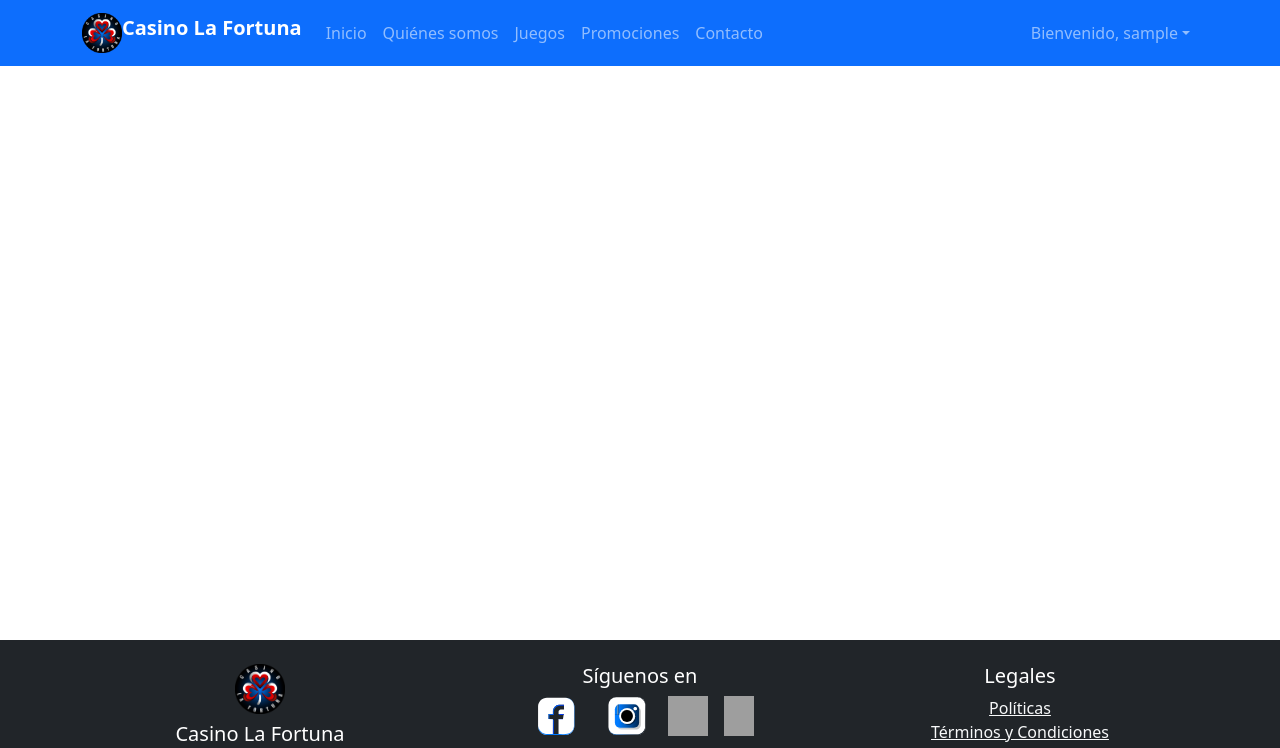
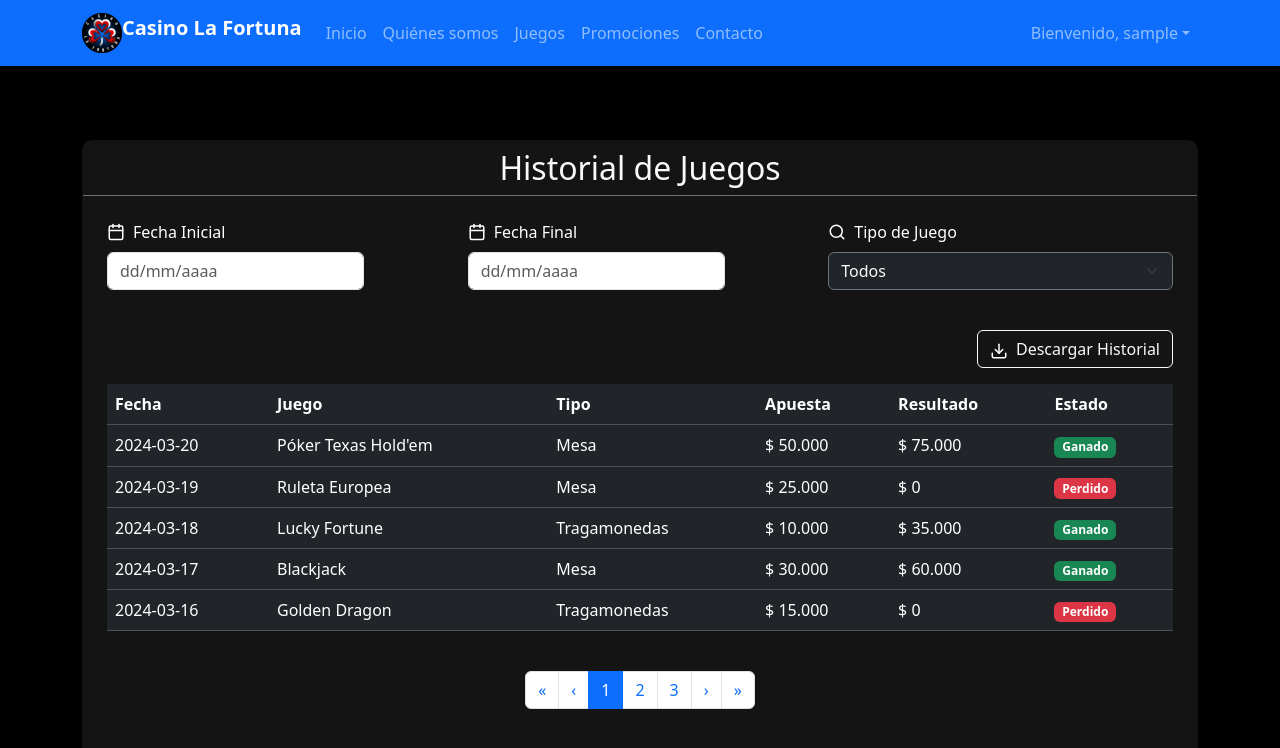
Before and after one commit to williamppmm/casino_proyecto_react_hosting, a React (Create React App) app in the folder frontend/: page /historial-juegos in a window 1280 px wide. Shown: the top 748 px of the page. Built offline with nearby package versions, Linux system fonts and the light colour scheme; no server answers; sample sign-in values are in the browser's storage; grey boxes are pictures that could not be loaded.

Commit message:
feat: añadido el componente HistorialJuegos y ajustes en la página de inicio

```diff
--- a/frontend/package.json
+++ b/frontend/package.json
@@ -15,6 +15,7 @@
     "react-bootstrap": "^2.10.5",
     "react-datepicker": "^7.4.0",
     "react-dom": "^18.3.1",
+    "react-feather": "^2.0.10",
     "react-google-recaptcha": "^3.1.0",
     "react-icons": "^5.3.0",
     "react-router-dom": "^6.27.0",
--- a/frontend/src/App.js
+++ b/frontend/src/App.js
@@ -41,6 +41,9 @@ import DashboardOnlineGames from './pages/dashboard/DashboardOnlineGames';
 import DashboardCashier from './pages/dashboard/DashboardCashier';
 import DashboardRestaurant from './pages/dashboard/DashboardRestaurant';
 
+// Componentes del Dashboard Cliente
+import HistorialJuegos from './pages/dashboard/client/HistorialJuegos';
+
 // Importación del ProtectedRoute
 import ProtectedRoute from './components/common/ProtectedRoute';
 
@@ -78,6 +81,7 @@ function App() {
               </ProtectedRoute>
             }
           />
+          {/* Subrutas del dashboard cliente */}
           <Route
             path="/perfil-cliente"
             element={
@@ -86,6 +90,15 @@ function App() {
               </ProtectedRoute>
             }
           />
+          <Route
+            path="historial-juegos"
+            element={
+              <ProtectedRoute>
+                <HistorialJuegos />
+              </ProtectedRoute>
+            }
+          />
+          {/* Subrutas del perfil del cliente */}
           <Route
             path="/actualizar-datos"
             element={
--- /dev/null
+++ b/frontend/src/pages/dashboard/client/HistorialJuegos.js
@@ -0,0 +1,252 @@
+import React, { useState } from 'react';
+import { Container, Card, Table, Form, Button, Row, Col, Badge, Pagination } from 'react-bootstrap';
+import { Calendar, Search, Download } from 'lucide-react';
+import CustomDatePicker from '../../../components/forms/DatePicker';
+
+const HistorialJuegos = () => {
+  // Estados para los filtros y paginación
+  const [dateRange, setDateRange] = useState({ start: '', end: '' });
+  const [gameType, setGameType] = useState('all');
+
+  // Datos de ejemplo basados en la documentación
+  const mockHistory = [
+    {
+      id: 1,
+      date: '2024-03-20',
+      game: 'Póker Texas Hold\'em',
+      type: 'Mesa',
+      bet: 50000,
+      result: 75000,
+      status: 'win'
+    },
+    {
+      id: 2,
+      date: '2024-03-19',
+      game: 'Ruleta Europea',
+      type: 'Mesa',
+      bet: 25000,
+      result: 0,
+      status: 'loss'
+    },
+    {
+      id: 3,
+      date: '2024-03-18',
+      game: 'Lucky Fortune',
+      type: 'Tragamonedas',
+      bet: 10000,
+      result: 35000,
+      status: 'win'
+    },
+    {
+      id: 4,
+      date: '2024-03-17',
+      game: 'Blackjack',
+      type: 'Mesa',
+      bet: 30000,
+      result: 60000,
+      status: 'win'
+    },
+    {
+      id: 5,
+      date: '2024-03-16',
+      game: 'Golden Dragon',
+      type: 'Tragamonedas',
+      bet: 15000,
+      result: 0,
+      status: 'loss'
+    }
+  ];
+
+  // Función para manejar la descarga del historial
+  const handleDownload = () => {
+    console.log('Descargando historial...');
+  };
+
+  // Función para renderizar el badge del estado
+  const renderStatusBadge = (status) => {
+    return (
+      <Badge bg={status === 'win' ? 'success' : 'danger'}>
+        {status === 'win' ? 'Ganado' : 'Perdido'}
+      </Badge>
+    );
+  };
+
+  // Función para formatear moneda en COP
+  const formatCOP = (amount) => {
+    return new Intl.NumberFormat('es-CO', {
+      style: 'currency',
+      currency: 'COP',
+      minimumFractionDigits: 0,
+      maximumFractionDigits: 0
+    }).format(amount);
+  };
+
+  // Estilo común para las etiquetas
+  const labelStyle = {
+    color: '#fff',
+    display: 'flex',
+    alignItems: 'center',
+    marginBottom: '0.5rem'
+  };
+
+  // Estilo común para los contenedores de Form.Group
+  const formGroupStyle = {
+    marginBottom: '1rem'
+  };
+
+  // Estilo común para los iconos
+  const iconStyle = {
+    className: "me-2",
+    size: 18,
+    color: "#fff"
+  };
+
+  return (
+    <div style={{ backgroundColor: '#000', minHeight: '100vh', paddingTop: '80px', paddingBottom: '80px' }}>
+      <Container>
+        <Card className="shadow-lg text-light" style={{ backgroundColor: '#141414', borderRadius: '10px' }}>
+          <Card.Header className="bg-transparent border-bottom border-secondary">
+            <h2 className="mb-0 text-center">Historial de Juegos</h2>
+          </Card.Header>
+
+          <Card.Body className="p-4">
+            {/* Filtros */}
+            <Row className="mb-4 g-3">
+              <Col md={4}>
+                <Form.Group style={formGroupStyle}>
+                  <Form.Label style={labelStyle}>
+                    <Calendar {...iconStyle} />
+                    Fecha Inicial
+                  </Form.Label>
+                  <div style={{ position: 'relative' }}>
+                    <CustomDatePicker
+                      id="fecha-inicial"
+                      value={dateRange.start}
+                      onDateChange={(date) => setDateRange({ ...dateRange, start: date })}
+                      className="form-control bg-dark text-light border-secondary"
+                    />
+                  </div>
+                </Form.Group>
+              </Col>
+
+              <Col md={4}>
+                <Form.Group style={formGroupStyle}>
+                  <Form.Label style={labelStyle}>
+                    <Calendar {...iconStyle} />
+                    Fecha Final
+                  </Form.Label>
+                  <div style={{ position: 'relative' }}>
+                    <CustomDatePicker
+                      id="fecha-final"
+                      value={dateRange.end}
+                      onDateChange={(date) => setDateRange({ ...dateRange, end: date })}
+                      className="form-control bg-dark text-light border-secondary"
+                    />
+                  </div>
+                </Form.Group>
+              </Col>
+
+              <Col md={4}>
+                <Form.Group style={formGroupStyle}>
+                  <Form.Label style={labelStyle}>
+                    <Search {...iconStyle} />
+                    Tipo de Juego
+                  </Form.Label>
+                  <Form.Select
+                    value={gameType}
+                    onChange={(e) => setGameType(e.target.value)}
+                    className="form-control bg-dark text-light border-secondary"
+                  >
+                    <option value="all">Todos</option>
+                    <option value="mesa">Juegos de Mesa</option>
+                    <option value="tragamonedas">Tragamonedas</option>
+                    <option value="online">Juegos Online</option>
+                  </Form.Select>
+                </Form.Group>
+              </Col>
+            </Row>
+
+            {/* Botón de descarga */}
+            <div className="mb-3 text-end">
+              <Button variant="outline-light" onClick={handleDownload}>
+                <Download {...iconStyle} />
+                Descargar Historial
+              </Button>
+            </div>
+
+            {/* Tabla de historial */}
+            <div className="table-responsive">
+              <Table hover variant="dark" className="align-middle">
+                <thead>
+                  <tr>
+                    <th>Fecha</th>
+                    <th>Juego</th>
+                    <th>Tipo</th>
+                    <th>Apuesta</th>
+                    <th>Resultado</th>
+                    <th>Estado</th>
+                  </tr>
+                </thead>
+                <tbody>
+                  {mockHistory.map((game) => (
+                    <tr key={game.id}>
+                      <td>{game.date}</td>
+                      <td>{game.game}</td>
+                      <td>{game.type}</td>
+                      <td>{formatCOP(game.bet)}</td>
+                      <td>{formatCOP(game.result)}</td>
+                      <td>{renderStatusBadge(game.status)}</td>
+                    </tr>
+                  ))}
+                </tbody>
+              </Table>
+            </div>
+
+            {/* Paginación */}
+            <div className="d-flex justify-content-center mt-4">
+              <Pagination>
+                <Pagination.First />
+                <Pagination.Prev />
+                <Pagination.Item active>{1}</Pagination.Item>
+                <Pagination.Item>{2}</Pagination.Item>
+                <Pagination.Item>{3}</Pagination.Item>
+                <Pagination.Next />
+                <Pagination.Last />
+              </Pagination>
+            </div>
+
+            {/* Resumen estadístico */}
+            <Row className="mt-4 g-3">
+              <Col md={4}>
+                <Card className="text-center bg-dark border-secondary">
+                  <Card.Body>
+                    <h6 className="text-light">Total Apostado</h6>
+                    <h4 className="text-primary">{formatCOP(130000)}</h4>
+                  </Card.Body>
+                </Card>
+              </Col>
+              <Col md={4}>
+                <Card className="text-center bg-dark border-secondary">
+                  <Card.Body>
+                    <h6 className="text-light">Total Ganado</h6>
+                    <h4 className="text-success">{formatCOP(170000)}</h4>
+                  </Card.Body>
+                </Card>
+              </Col>
+              <Col md={4}>
+                <Card className="text-center bg-dark border-secondary">
+                  <Card.Body>
+                    <h6 className="text-light">Balance</h6>
+                    <h4 className="text-info">{formatCOP(40000)}</h4>
+                  </Card.Body>
+                </Card>
+              </Col>
+            </Row>
+          </Card.Body>
+        </Card>
+      </Container>
+    </div>
+  );
+};
+
+export default HistorialJuegos;
--- a/frontend/src/pages/home/Home.js
+++ b/frontend/src/pages/home/Home.js
@@ -16,11 +16,17 @@ const Home = () => {
     <Container fluid className="home-page text-center d-flex align-items-center justify-content-center">
       <Row>
         <Col>
-          {/* Sección del logo */}
-          <img src={logo} alt="Casino La Fortuna" className="logo-img mb-4 animate-logo" />
-
           {/* Título */}
           <h1 className="mb-4">¡Bienvenido a Casino La Fortuna!</h1>
+
+          {/* Logo con animación de rotación */}
+          <div className="logo-container mb-4">
+            <img
+              src={logo}
+              alt="Casino La Fortuna"
+              className="logo-spin"
+            />
+          </div>
 
           {/* Botones interactivos */}
           <div className="mb-4">
@@ -47,7 +53,7 @@ const Home = () => {
           </div>
 
           {/* Sección de promociones */}
-          <h4 className="mb-3">¡No te pierdas nuestras promociones exclusivas!</h4>
+          <h4 className="mb-3">¡Una Experiencia de Juego Inigualable!</h4>
           <Link to="/promociones" className="btn btn-outline-primary btn-lg">
             Ver Promociones
           </Link>
```
Also changed, not shown: frontend/src/pages/home/Home.css (+47 -23 lines), 1 other file (tests, documents, lock files or other folders).
